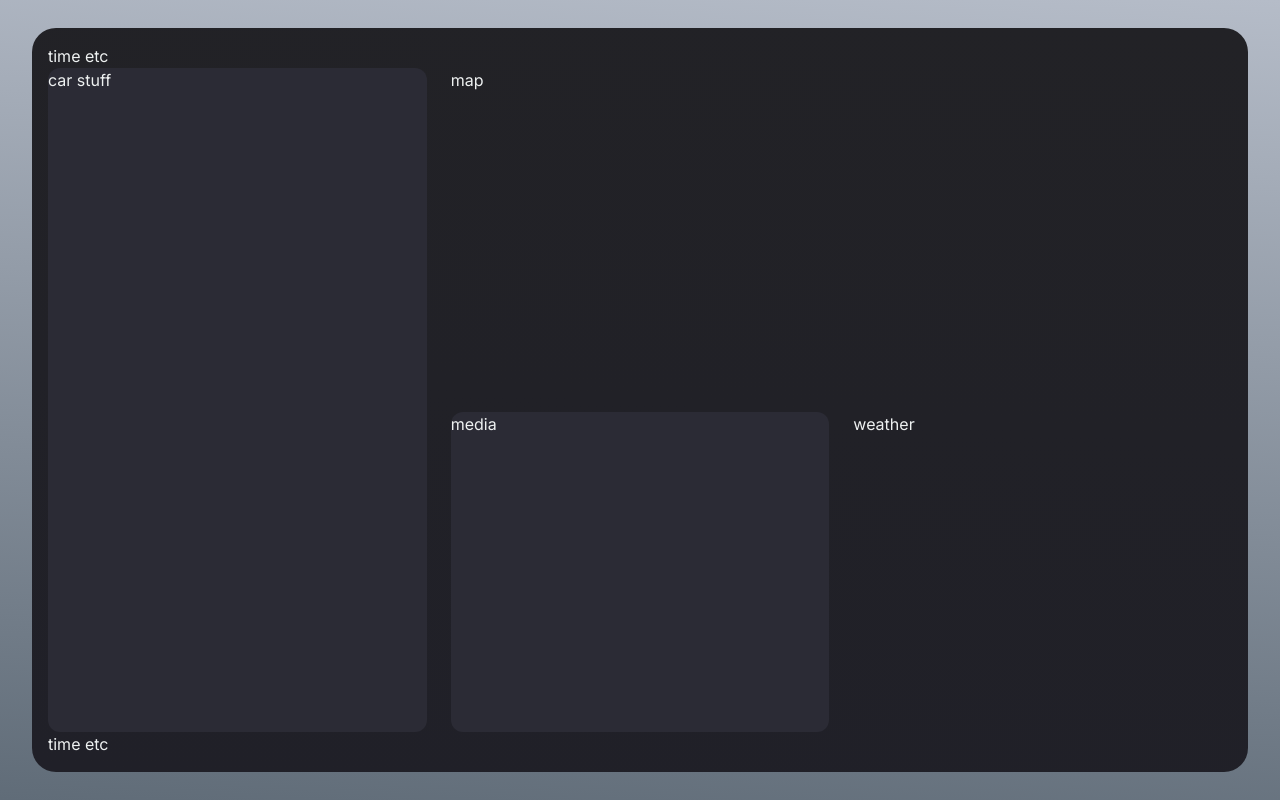
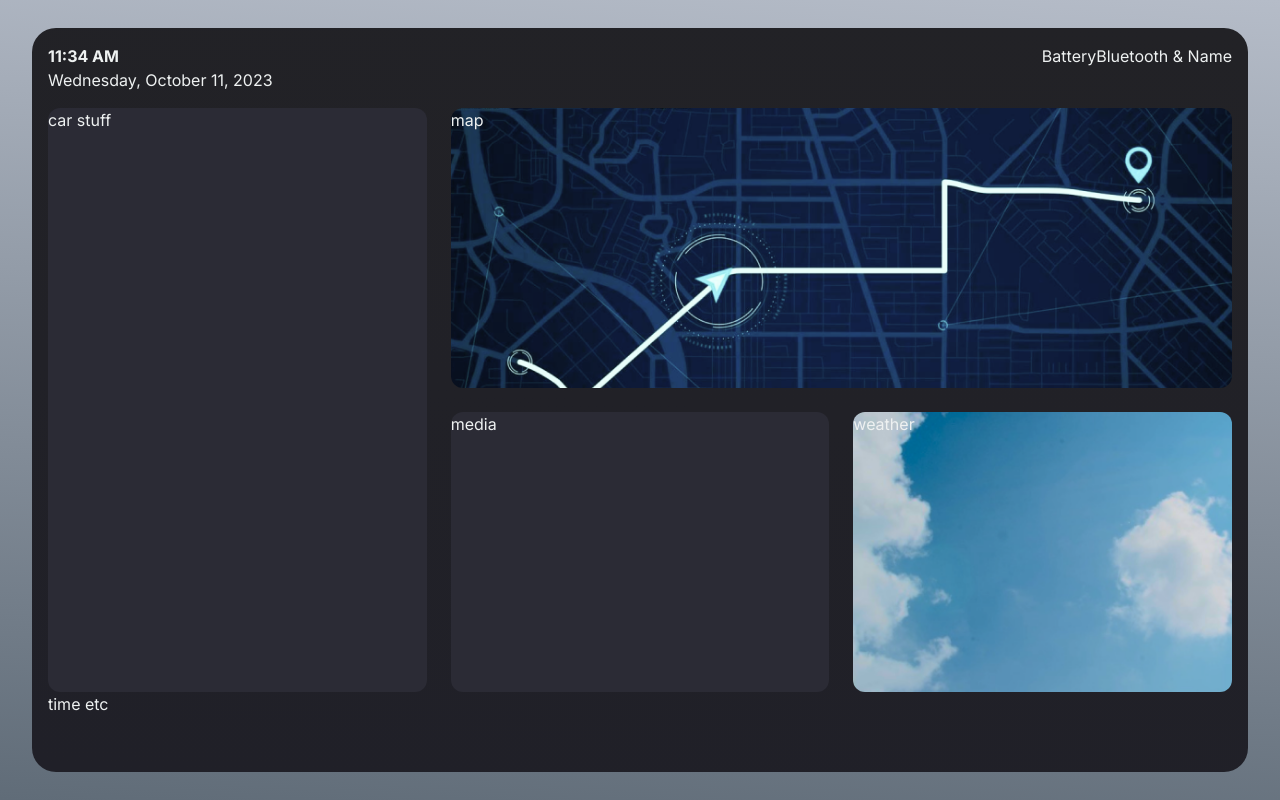
Before and after one commit to amekatze/dashboard-car, a Next.js app: page / in a window 1280 px wide. Built offline with nearby package versions, Linux system fonts and the light colour scheme.

Commit message:
clock & weather component

```diff
--- a/src/app/globals.css
+++ b/src/app/globals.css
@@ -36,3 +36,13 @@ body {
   width: 95vw;
   height: 93vh;
 }
+
+.weather {
+  background-image: url(/images/unsplash_aCSjQvSStyY.png);
+  background-size: cover;
+}
+
+.map {
+  background-image: url(/images/image2.png);
+  background-size: cover;
+}
--- a/src/app/page.js
+++ b/src/app/page.js
@@ -1,19 +1,31 @@
+import { Clock } from "@/components/Clock";
+
 export default function Home() {
   return (
-    <main className="flex min-h-screen flex-col items-center justify-center ">
+    <main className="flex min-h-screen flex-col items-center justify-center">
       <div className="dashboard rounded-3xl flex flex-col justify-between p-4">
-        <div className="w-full">time etc</div>
+        <div className="w-full h-16 flex justify-between">
+          <div className="flex flex-col">
+            <Clock />
+          </div>
+          <div className="flex">
+            <div>Battery</div>
+            <div>Bluetooth & Name</div>
+          </div>
+        </div>
         <div className="grid grid-cols-3 grid-rows-4 grow gap-6">
           <div className="rounded-xl col-span-1 row-span-4 bg-[#2B2B35]">
             car stuff
           </div>
-          <div className="col-span-2 row-span-2 rounded-xl ">map</div>
+          <div className="col-span-2 row-span-2 rounded-xl map">map</div>
           <div className="col-span-1 row-span-2 bg-[#2B2B35] rounded-xl ">
             media
           </div>
-          <div className="col-span-1 row-span-2 rounded-xl ">weather</div>
+          <div className="col-span-1 row-span-2 rounded-xl weather">
+            weather
+          </div>
         </div>
-        <div className="w-full">time etc</div>
+        <div className="w-full h-16">time etc</div>
       </div>
     </main>
   );
--- /dev/null
+++ b/src/components/Clock.js
@@ -0,0 +1,38 @@
+"use client";
+import { useState, useEffect } from "react";
+
+export function Clock() {
+  const [currentTime, setCurrentTime] = useState("");
+  const [currentDate, setCurrentDate] = useState("");
+
+  useEffect(() => {
+    const updateDateTime = () => {
+      const now = new Date();
+      const formattedTime = now.toLocaleTimeString([], {
+        hour: "2-digit",
+        minute: "2-digit",
+      });
+      const formattedDate = now.toLocaleDateString("en-US", {
+        weekday: "long",
+        year: "numeric",
+        month: "long",
+        day: "numeric",
+      });
+      setCurrentTime(`${formattedTime}`);
+      setCurrentDate(`${formattedDate}`);
+    };
+
+    updateDateTime();
+
+    const intervalId = setInterval(updateDateTime, 1000);
+
+    return () => clearInterval(intervalId);
+  }, []);
+
+  return (
+    <div>
+      <div className="font-bold">{currentTime}</div>
+      <div> {currentDate}</div>
+    </div>
+  );
+}
```
Also changed, not shown: public/images/image2.png (added), public/images/unsplash_aCSjQvSStyY.png (added).
